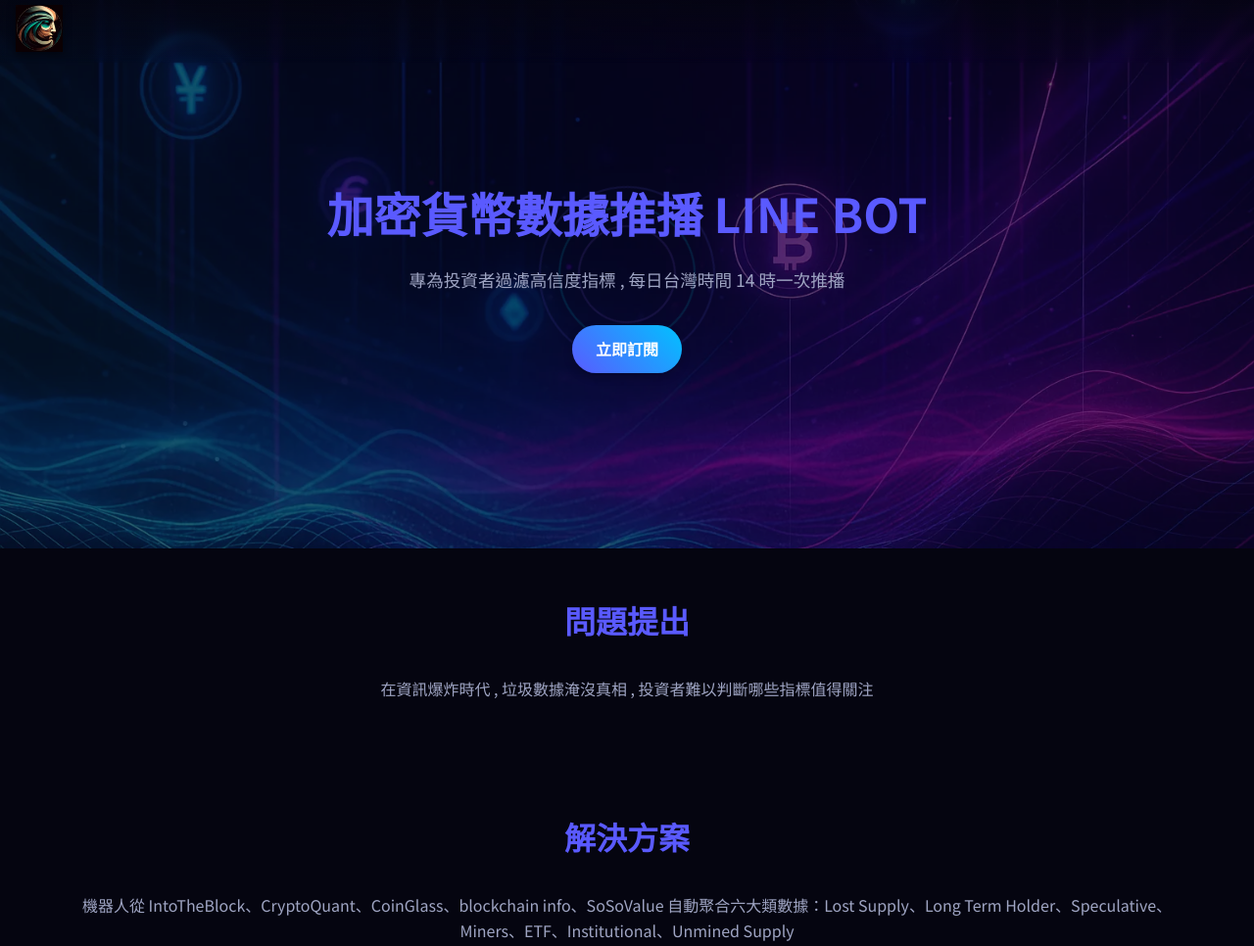
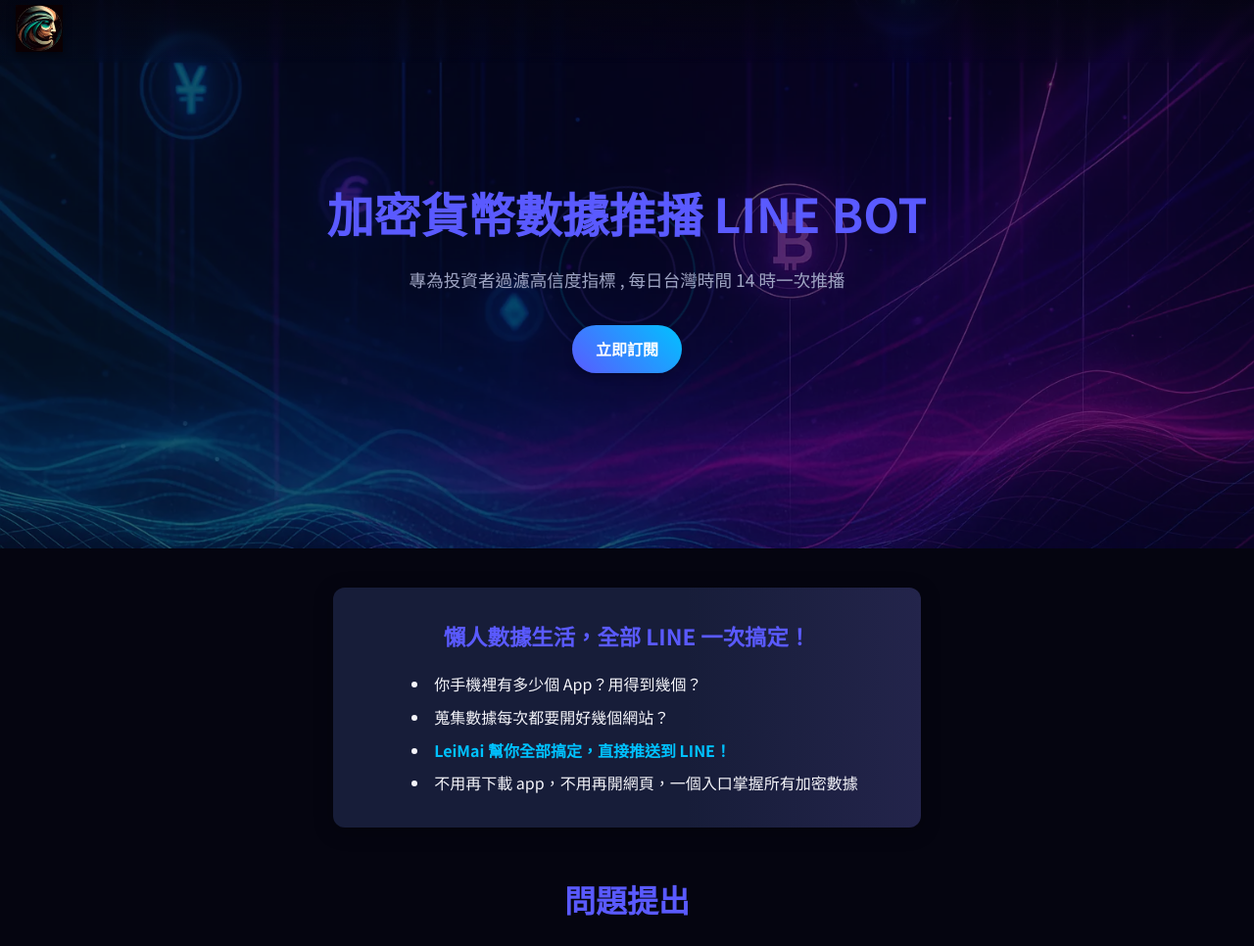
Before and after one commit to Le1Ma1/leimaitech-site, a plain HTML site: page crypto-linebot/index.html in a window 1280 px wide. Shown: the top 966 px of the page at 98% size. Drawn offline with nearby package versions, Linux system fonts and the light colour scheme; a small style sheet from the web is missing.

Commit message:
Upgrad: publicity

```diff
--- a/crypto-linebot/index.html
+++ b/crypto-linebot/index.html
@@ -66,6 +66,15 @@
         <a href="#subscribe" class="btn">立即訂閱</a>
       </div>
     </header>
+    <section class="promo-lazy-user reveal">
+      <h2>懶人數據生活，全部 LINE 一次搞定！</h2>
+      <ul class="promo-list">
+        <li>你手機裡有多少個 App？用得到幾個？</li>
+        <li>蒐集數據每次都要開好幾個網站？</li>
+        <li><strong>LeiMai 幫你全部搞定，直接推送到 LINE！</strong></li>
+        <li>不用再下載 app，不用再開網頁，一個入口掌握所有加密數據</li>
+      </ul>
+    </section>
 
     <main>
       <!-- 說明問題來源 -->
--- a/css/style.css
+++ b/css/style.css
@@ -769,3 +769,30 @@
 footer nav.footer-links a:hover {
   color: var(--color-primary);
 }
+.promo-lazy-user {
+  margin: 2.5rem auto 0 auto;
+  padding: 2rem 1.5rem;
+  background: linear-gradient(90deg, #171d39 60%, #23244b 100%);
+  border-radius: var(--radius);
+  box-shadow: 0 4px 20px rgba(0,0,0,0.25);
+  max-width: 600px;
+  text-align: left;
+}
+.promo-lazy-user h2 {
+  color: var(--color-primary);
+  font-size: 1.4rem;
+  margin-bottom: 1.1rem;
+}
+.promo-list {
+  list-style: disc inside;
+  color: var(--color-text);
+  font-size: 1rem;
+  line-height: 1.7;
+  padding-left: 1rem;
+}
+.promo-list li + li {
+  margin-top: 0.4rem;
+}
+.promo-list strong {
+  color: var(--color-secondary);
+}
```
Also changed, not shown: index.html (+3 -0 lines).
